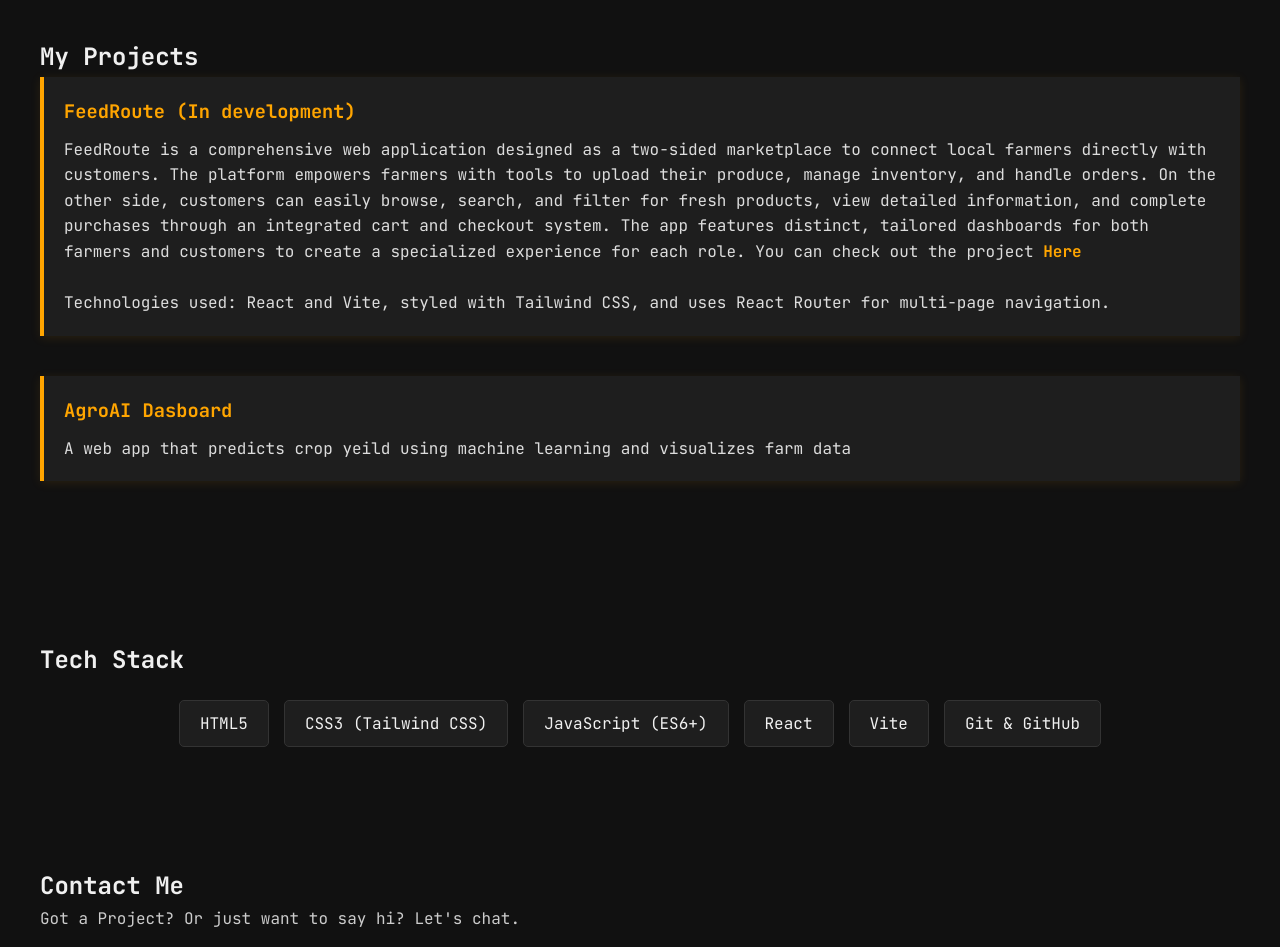
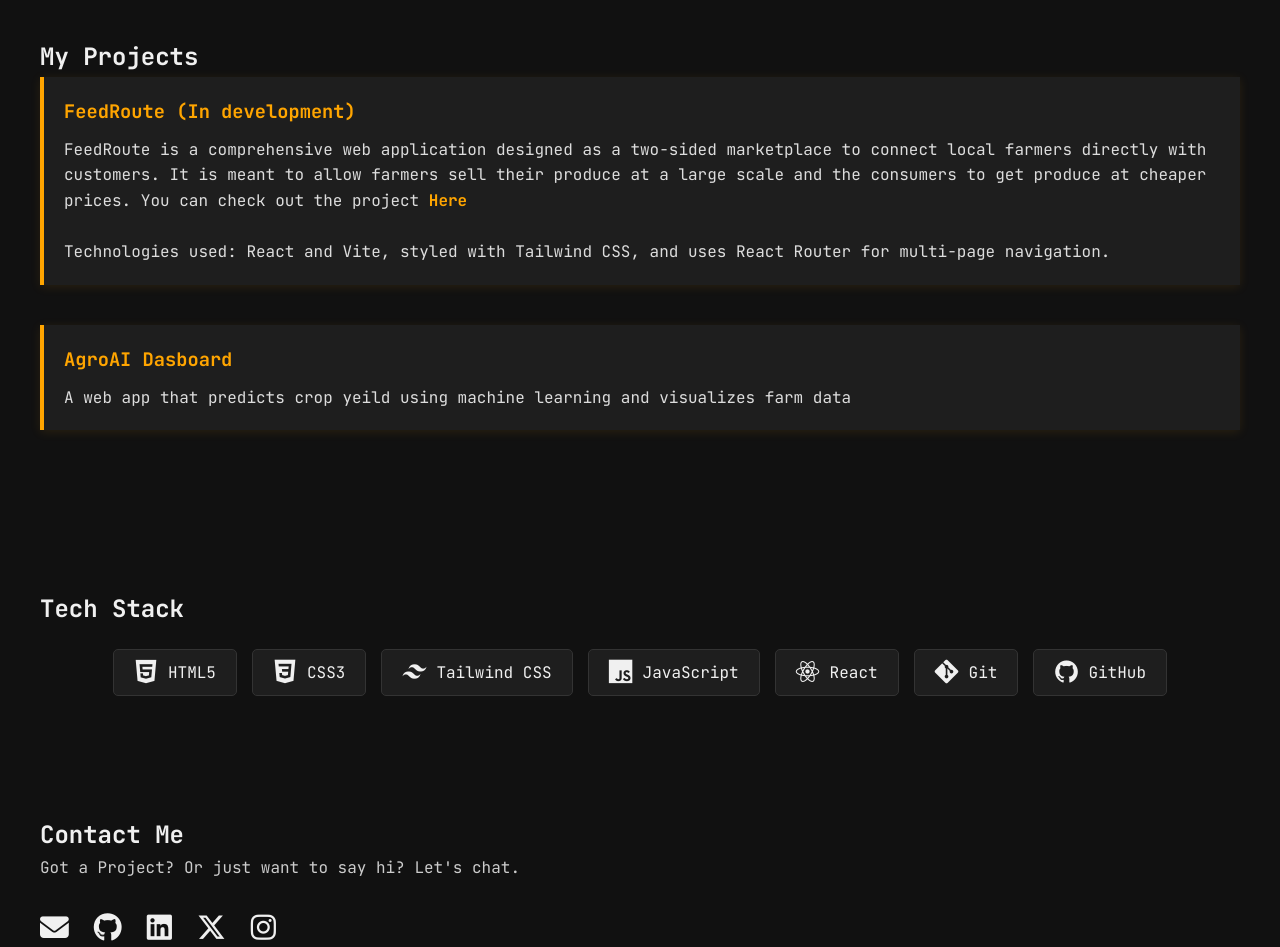
Before and after one commit to ArrYorr/Portfolio, a plain HTML site: page index.html in a window 1280 px wide. Shown: the part 720-1667 px from the top of the page. Drawn offline with nearby package versions, Linux system fonts and the light colour scheme.

Commit message:
Add devicon stylesheet and enhance tech stack section styling

```diff
--- a/index.html
+++ b/index.html
@@ -7,6 +7,8 @@
     <link rel="stylesheet" href="styles.css"/>
 
     <link rel="stylesheet" href="https://cdnjs.cloudflare.com/ajax/libs/font-awesome/6.5.2/css/all.min.css"/>
+
+    <link rel="stylesheet" href="https://cdn.jsdelivr.net/gh/devicons/devicon@v2.15.1/devicon.min.css">
 </head>
 <body>
 <header>
@@ -32,7 +34,7 @@
 <br>
 After a deep dive into front-end development, I found my mission: combining my engineering background with my new skills to help bring Nigeria's agriculture sector into the digital age. I love the challenge of creating clean, intuitive interfaces that solve real-world problems.
 <br>
-Outside of tech, my time is split between cars and gaming. My approach to just about everything, from a new project to a new game, is to jump in and learn as I go. It's how I stay curious and constantly get better.
+Outside of tech, my time is split between looking at cars and gaming. My approach to just about everything, from a new project to a new game, is to jump in and learn as I go. It's how I stay curious and constantly get better.
 </p>
 </section>
 
@@ -40,7 +42,7 @@ Outside of tech, my time is split between cars and gaming. My approach to just a
     <h2>My Projects</h2>
     <div class="project">
     <h3>FeedRoute (In development)</h3>
-    <p>FeedRoute is a comprehensive web application designed as a two-sided marketplace to connect local farmers directly with customers. The platform empowers farmers with tools to upload their produce, manage inventory, and handle orders. On the other side, customers can easily browse, search, and filter for fresh products, view detailed information, and complete purchases through an integrated cart and checkout system. The app features distinct, tailored dashboards for both farmers and customers to create a specialized experience for each role. You can check out the project <a href="https://digi-hack-feed-route.vercel.app/" class="project-link" target="_blank">Here</a>
+    <p>FeedRoute is a comprehensive web application designed as a two-sided marketplace to connect local farmers directly with customers. It is meant to allow farmers sell their produce at a large scale and the consumers to get produce at cheaper prices. You can check out the project <a href="https://digi-hack-feed-route.vercel.app/" class="project-link" target="_blank">Here</a>
         <br>
         <br>Technologies used: React and Vite, styled with Tailwind CSS, and uses React Router for multi-page navigation.
     </p>
@@ -57,12 +59,13 @@ Outside of tech, my time is split between cars and gaming. My approach to just a
 <section id="stack">
     <h2>Tech Stack</h2>
     <ul>
-        <li>HTML5</li>
-        <li>CSS3 (Tailwind CSS)</li>
-        <li>JavaScript (ES6+)</li>
-        <li>React</li>
-        <li>Vite</li>
-        <li>Git & GitHub</li>
+        <li><i class="devicon-html5-plain"></i> HTML5</li>
+        <li><i class="devicon-css3-plain"></i> CSS3</li>
+        <li><i class="devicon-tailwindcss-plain"></i> Tailwind CSS</li>
+        <li><i class="devicon-javascript-plain"></i> JavaScript</li>
+        <li><i class="devicon-react-original"></i> React</li>
+        <li><i class="devicon-git-plain"></i> Git</li>
+        <li><i class="devicon-github-original"></i> GitHub</li>
     </ul>
 </section>
 <section id="contact">
--- a/styles.css
+++ b/styles.css
@@ -191,6 +191,19 @@ section.visible {
   border: 1px solid #333;
   font-weight: 500;
   transition: transform 0.3s ease, border-color 0.3s ease;
+  display: flex;
+  align-items: center;
+  gap: 10px; /* Adds space between the icon and text */
+}
+
+#stack li i {
+  font-size: 1.5rem; /* Controls the size of the tech icons */
+}
+
+#stack li:hover {
+  transform: translateY(-5px);
+  border-color: #ffa500;
+}
 }
 
 #stack li:hover {
```
